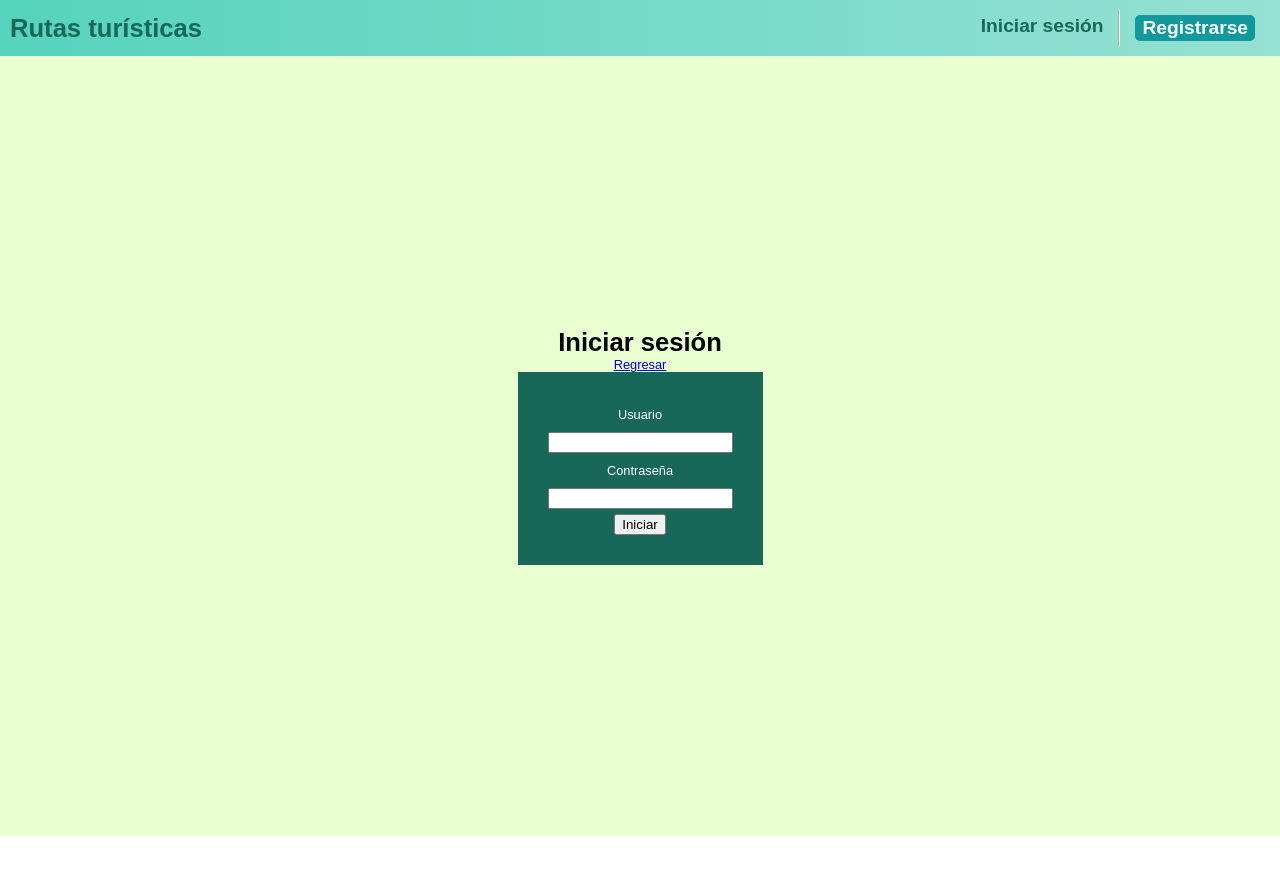
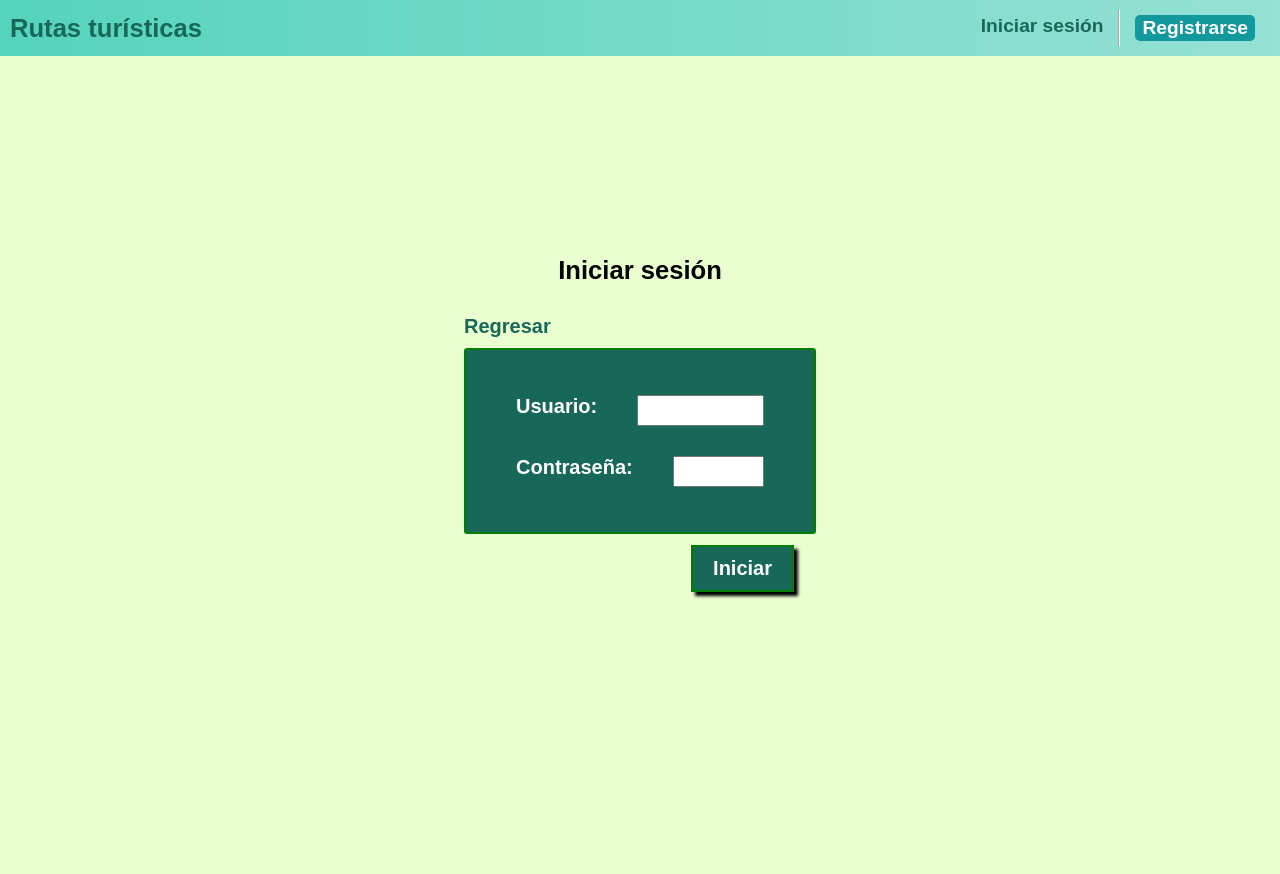
Before and after one commit to Trixtaro/rutasturisticas, a React (Create React App) app in the folder react-app/: page /login in a window 1280 px wide. Shown: the top 874 px of the page. Before the commit the page ends 836 px from the top, so only its background shows below. Built offline with nearby package versions, Linux system fonts and the light colour scheme.

Commit message:
Se mejoro el css de loginpage

```diff
--- a/react-app/src/pages/LoginPage.js
+++ b/react-app/src/pages/LoginPage.js
@@ -10,14 +10,26 @@ class Login extends React.Component{
             <React.Fragment>
                 <div className="LoginPage">
                     <h1>Iniciar sesión</h1>
-                    <Link to="">Regresar</Link>
-                    <form action="">
-                        <label htmlFor="usuario">Usuario</label>
-                        <input type="text" id="usuario" name="usuario" />
-                        <label htmlFor="clave">Contraseña</label>
-                        <input type="text" id="clave" name="clave" />
-                        <button>Iniciar</button>
-                    </form>
+                    <div className="formContainer">
+                        <Link to="">
+                            <div className="back">
+                                Regresar
+                            </div>
+                        </Link>
+                        <form action="">
+                            <div className="field">
+                                <label htmlFor="usuario">Usuario:</label>
+                                <input type="text" id="usuario" name="usuario" />
+                            </div>
+                            <div className="field">
+                                <label htmlFor="clave">Contraseña:</label>
+                                <input type="text" id="clave" name="clave" />
+                            </div>
+                            <Link to="">
+                                <div className="boton">Iniciar</div>
+                            </Link>
+                        </form>
+                    </div>
                 </div>
             </React.Fragment>
         );
--- a/react-app/src/pages/styles/LoginPage.css
+++ b/react-app/src/pages/styles/LoginPage.css
@@ -2,23 +2,64 @@
     background: #eaffd0;
     display: flex;
     flex-direction: column;
-    justify-content: center;
+    justify-content: flex-start;
     align-items: center;
-    padding: 30px;
+    padding: 200px;
     min-height: 90vh;
     font-family: Arial, Helvetica, sans-serif;
 }
 
+.LoginPage a{
+    text-decoration: none;
+}
+
+.LoginPage .back{
+    margin-bottom: 10px;
+    color: #176859;
+}
+
+.LoginPage .formContainer{
+    margin-top: 30px;
+    width: 40%;
+    font-size: 20px;
+    font-weight: bold;
+}
+
 .LoginPage form{
     background: #176859;
+    border: 2px green solid;
     color: white;
     display: flex;
     flex-direction: column;
     justify-content: center;
     align-items: center;
     padding: 30px;
+    border-radius: 3px;
+    position: relative;
+}
+
+.LoginPage form .field{
+    display: flex;
+    justify-content: space-between;
+    width: 100%;
 }
 
 .LoginPage form input, .LoginPage form label{
-    margin: 5px 0px;
+    margin: 15px 20px;
+    height: 25px;
 }
+
+.LoginPage form input{
+    width: 60%;
+}
+
+.LoginPage form .boton {
+    position: absolute;
+    background: #176859;
+    color: white;
+    bottom: -60px;
+    right: 20px;
+    padding: 10px 20px;
+    border: 2px green solid;
+    box-shadow: 4px 4px 3px black;
+}
```
